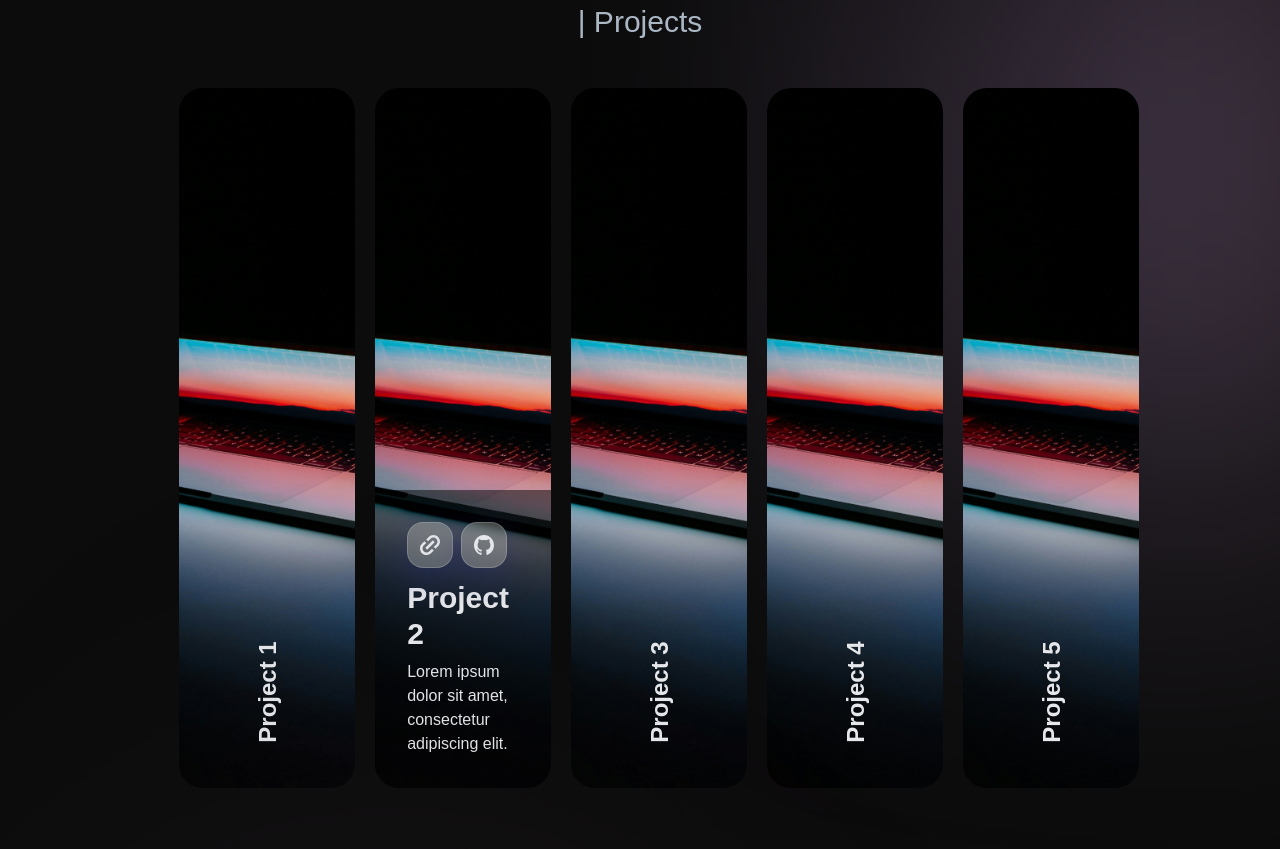
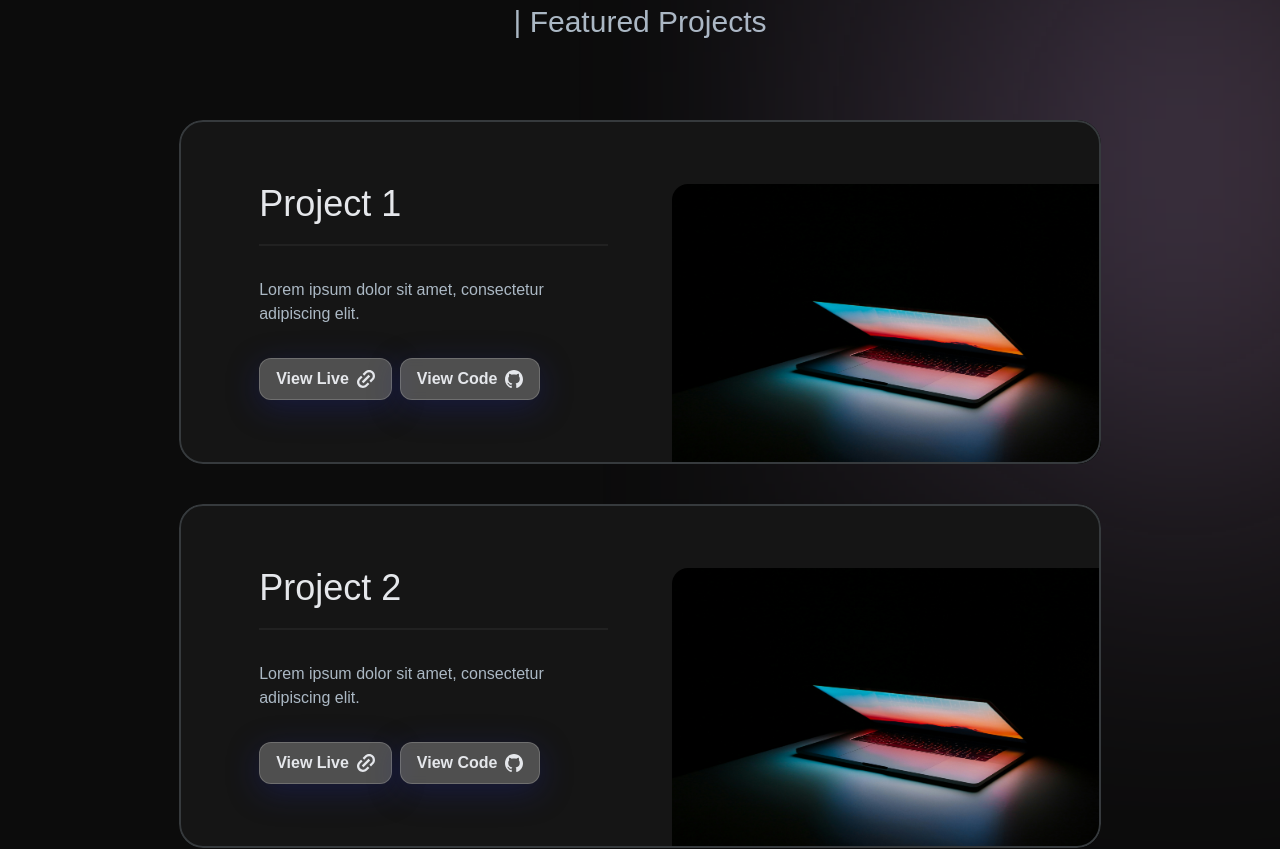
Before and after one commit to abhxnav/portfolio-2024, a Next.js app: page / in a window 1280 px wide. Shown: the part 2460-3309 px from the top of the page. Built offline with nearby package versions, Linux system fonts and the light colour scheme; a web font is replaced by a local one.

Commit message:
feat : project section redesign

```diff
--- a/src/components/ProjectCard.tsx
+++ b/src/components/ProjectCard.tsx
@@ -3,77 +3,71 @@
 import { fadeIn } from '@/lib/motion'
 import { motion } from 'framer-motion'
 import Image from 'next/image'
-import { describe } from 'node:test'
 
 interface ProjectCardProps {
-  id: string
   imgUrl: string
   title: string
   description: string
   index: number
-  active: string
-  setActive: (id: string) => void
 }
 
 const ProjectCard = ({
-  id,
   imgUrl,
   title,
   description,
   index,
-  active,
-  setActive,
 }: ProjectCardProps) => {
   return (
     <motion.div
-      variants={fadeIn('right', 'spring', index * 0.5, 0.75)}
-      className={`relative flex items-center justify-center min-w-44 h-[700px] transition-[flex] duration-75 ease-out cursor-pointer ${
-        active === id ? 'lg:flex-[3.5] flex-[10]' : 'lg:flex-[0.5] flex-[2]'
-      }`}
-      onClick={() => setActive(id)}
+      variants={fadeIn(
+        index % 2 === 0 ? 'left' : 'right',
+        'spring',
+        0.5 + index * 0.5,
+        0.75
+      )}
+      className={`bg-dark-600 rounded-3xl z-0 overflow-hidden after:z-10 after:content-[''] after:absolute after:inset-0 after:outline-2 after:outline after:-outline-offset-2 after:rounded-3xl after:outline-dark-500 after:pointer-events-none px-8 pt-8 md:pt-12 md:px-10 lg:pt-16 lg:px-20 sticky`}
+      style={{ top: `calc(100px + ${index * 40}px)` }}
     >
-      <Image
-        src={imgUrl}
-        alt={title}
-        width={200}
-        height={200}
-        className="absolute w-full h-full object-cover lg:rounded-3xl rounded-xl"
-      />
-
-      {active !== id ? (
-        <h3 className="font-semibold sm:text-2xl text-base text-dark-200 absolute z-0 lg:bottom-20 lg:-rotate-90 lg:origin-[0,0]">
-          {title}
-        </h3>
-      ) : (
-        <div className="absolute bottom-0 p-8 justify-start w-full flex-col bg-black bg-opacity-50 rounded-b-3xl">
-          <div className="flex items-center gap-2">
-            <div className="flex justify-center items-center max-w-fit p-3 rounded-2xl frost">
+      <div className="lg:grid lg:grid-cols-2 lg:gap-16">
+        <div className="lg:pb-16">
+          <h3 className="text-2xl md:text-4xl">{title}</h3>
+          <hr className="border-t-2 border-white/5 mt-4 md:mt-5" />
+          <div className="text-sm md:text-base text-dark-300 mt-8">
+            {description}
+          </div>
+          <div className="flex items-center gap-2 w-full mt-8">
+            <div className="flex justify-center items-center w-full md:max-w-fit gap-2 px-4 py-2 font-semibold rounded-xl frost">
+              <span className="text-dark-200">View Live</span>
               <Image
                 src="/assets/icons/link.svg"
-                alt="globe"
-                width={20}
-                height={20}
+                alt="link"
+                width={18}
+                height={18}
                 className="object-contain"
               />
             </div>
-            <div className="flex justify-center items-center max-w-fit p-3 rounded-2xl frost">
+            <div className="flex justify-center items-center w-full md:max-w-fit gap-2 px-4 py-2 font-semibold rounded-xl frost">
+              <span className="text-dark-200">View Code</span>
               <Image
                 src="/assets/icons/github.svg"
-                alt="globe"
-                width={20}
-                height={20}
+                alt="github"
+                width={18}
+                height={18}
                 className="object-contain"
               />
             </div>
           </div>
-          <h2 className="mt-3 font-semibold sm:text-3xl text-2xl text-dark-200">
-            {title}
-          </h2>
-          <p className="mt-2 sm:text-base text-sm text-dark-200">
-            {description}
-          </p>
         </div>
-      )}
+        <div className="realtive">
+          <Image
+            src={imgUrl}
+            alt={title}
+            width={200}
+            height={200}
+            className="size-full mt-8 -mb-4 md:-mb-0 lg:mt-0 lg:absolute lg:h-full lg:w-auto lg:max-w-none rounded-tl-2xl rounded-tr-2xl lg:rounded-tr-none"
+          />
+        </div>
+      </div>
     </motion.div>
   )
 }
--- a/src/components/sections/Hero.tsx
+++ b/src/components/sections/Hero.tsx
@@ -72,6 +72,7 @@ const Hero = () => {
               <motion.div
                 variants={fadeIn('right', 'spring', 1.9 + 0.2 * idx, 1)}
                 className="flex gap-2"
+                key={social.id}
               >
                 <Link
                   href={social.url}
--- a/src/components/sections/Projects.tsx
+++ b/src/components/sections/Projects.tsx
@@ -26,18 +26,14 @@ const Projects = () => {
         viewport={{ once: false, amount: 0.25 }}
         className="flex flex-col lg:w-[80%] w-full mx-auto"
       >
-        <TypingEffect title="| Projects" textStyles="text-center" />
+        <TypingEffect title="| Featured Projects" textStyles="text-center" />
 
-        <div className="mt-12 flex lg:flex-row flex-col min-h-[70vh] lg:gap-5 gap-2">
-          {projects?.map((project, index) => (
-            <ProjectCard
-              key={project.id}
-              {...project}
-              index={index}
-              active={active}
-              setActive={setActive}
-            />
-          ))}
+        <div className="lg:max-w-5xl mx-auto">
+          <div className="mt-12 md:mt-20 flex flex-col gap-10">
+            {projects?.map((project, index) => (
+              <ProjectCard key={project.id} index={index} {...project} />
+            ))}
+          </div>
         </div>
       </motion.div>
     </section>
--- a/src/components/sections/World.tsx
+++ b/src/components/sections/World.tsx
@@ -32,9 +32,9 @@ const World = () => {
             <Image
               src="/assets/pictures/map.png"
               alt="map"
-              layout="fill"
-              objectFit="cover"
-              className="absolute inset-0"
+              width={2000}
+              height={2000}
+              className="size-full absolute inset-0 object-cover"
             />
           </div>
 
```
